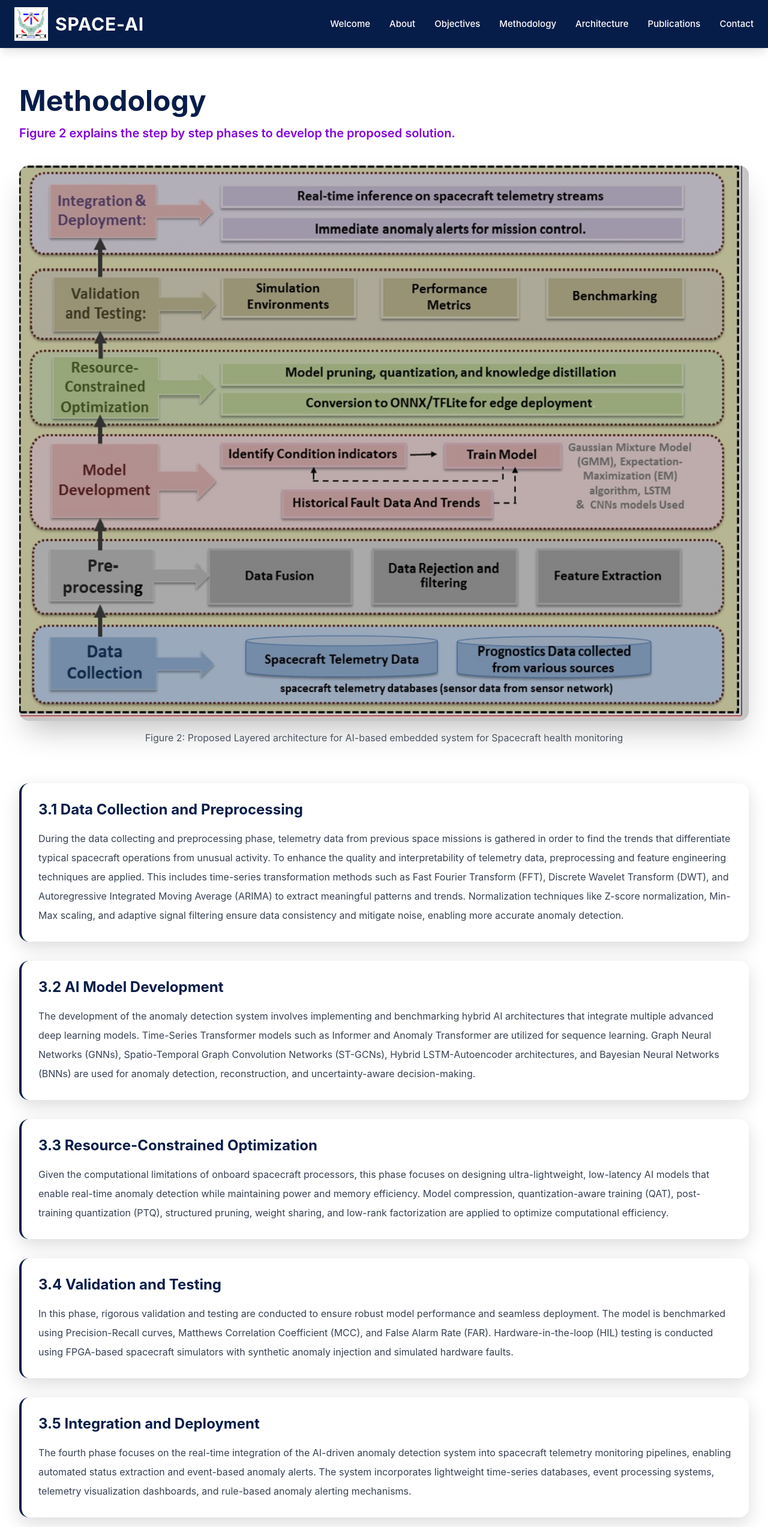
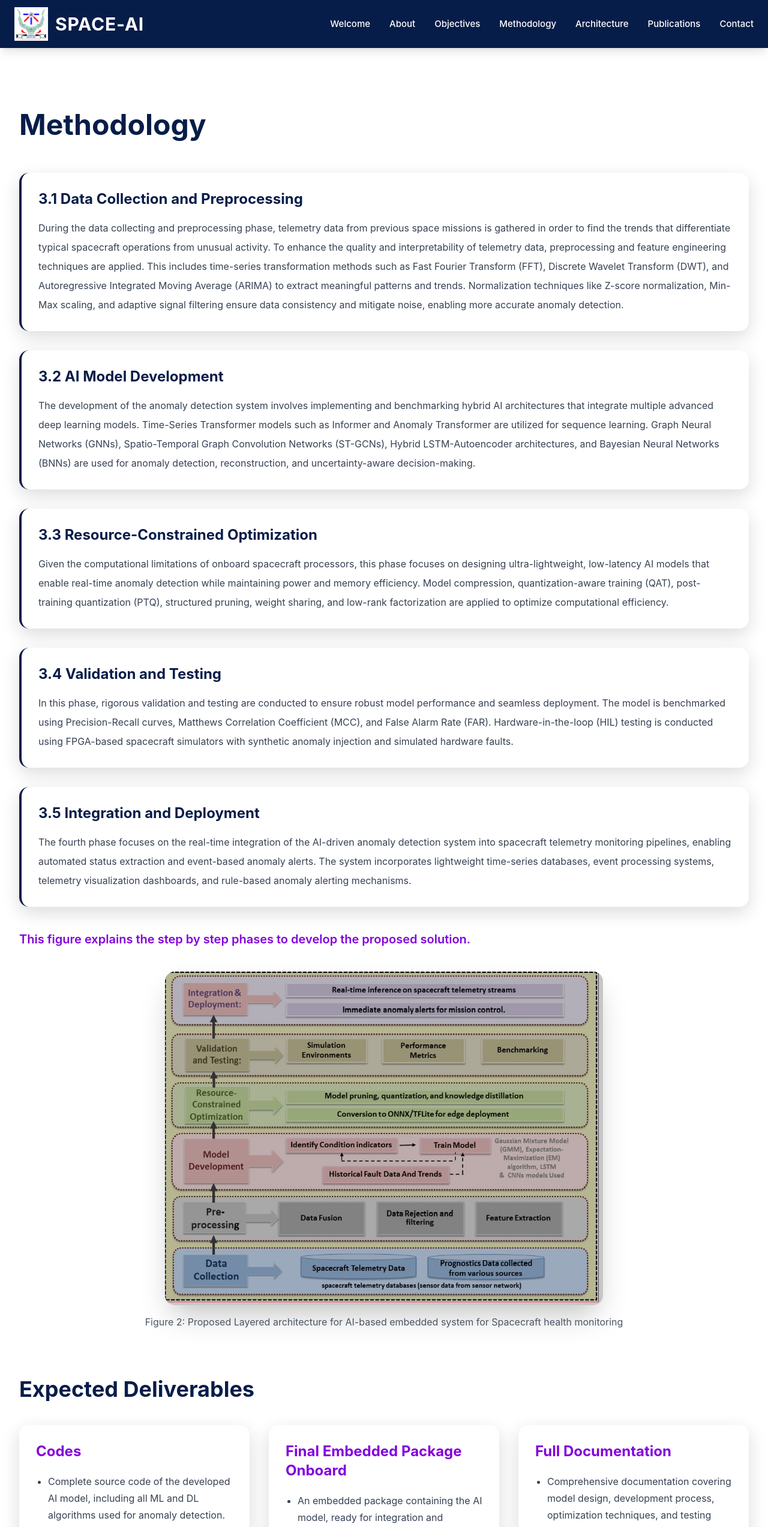
Before and after one commit to MohitChaurasiya1/Space-ai, a React (Vite) app: page /methodology in a window 1280 px wide. Shown: the top 2546 px of the page at 60% size. Built offline with nearby package versions, Linux system fonts and the light colour scheme.

Commit message:
spacing in mathodlogy

```diff
--- a/src/pages/Methodology.jsx
+++ b/src/pages/Methodology.jsx
@@ -55,26 +55,11 @@ function Methodology() {
     <section className="bg-white py-16">
       <div className="max-w-7xl mx-auto px-4 md:px-8">
 
-        <h1 className="text-4xl md:text-5xl font-bold text-[#071d49] mb-4">
+        <h1 className="text-4xl md:text-5xl font-bold text-[#071d49] mb-4 py-10">
           Methodology
         </h1>
 
-        <p className="text-xl text-purple-700 font-semibold mb-10">
-          Figure 2 explains the step by step phases to develop the proposed solution.
-        </p>
 
-        {/* Methodology Image */}
-        <div className="mb-16">
-          <img
-            src="/images/methodology.jpeg"
-            alt="Proposed Layered Architecture"
-            className="w-full rounded-2xl shadow-2xl"
-          />
-
-          <p className="text-center text-gray-600 mt-4">
-            Figure 2: Proposed Layered architecture for AI-based embedded system for Spacecraft health monitoring
-          </p>
-        </div>
 
         {/* Timeline */}
         <div className="space-y-8">
@@ -92,6 +77,24 @@ function Methodology() {
               </p>
             </div>
           ))}
+        </div>
+        <div className="pt-10">
+          <p className="text-xl text-purple-700 font-semibold mb-10">
+            This figure  explains the step by step phases to develop the proposed solution.
+          </p>
+
+          {/* Methodology Image */}
+          <div className="mb-15">
+            <img
+              src="/images/methodology.jpeg"
+              alt="Proposed Layered Architecture"
+              className="w-full md:w-[70%] lg:w-[60%] mx-auto rounded-2xl shadow-2xl"
+            />
+
+            <p className="text-center text-gray-600 mt-4">
+              Figure 2: Proposed Layered architecture for AI-based embedded system for Spacecraft health monitoring
+            </p>
+          </div>
         </div>
 
         {/* Expected Deliverables */}
```
